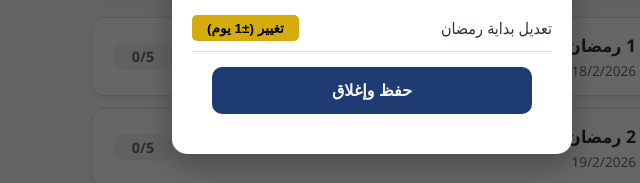
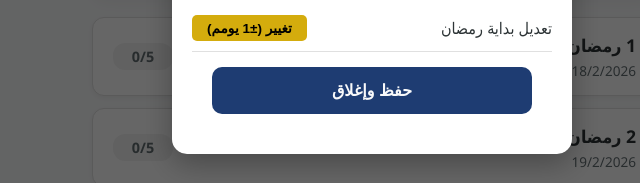
Before and after one commit to Yazeed-85/ramadan-tracker, a plain HTML site: page index.html in a window 1280 px wide. Both pictures are taken after a click on the button "⚙️". Shown: the part 357-540 px from the top of the page, 268-908 px from the left. Drawn offline with Linux system fonts and the light colour scheme.

Commit message:
Update index.html

```diff
--- a/index.html
+++ b/index.html
@@ -118,7 +118,7 @@
             <h3>⚙️ الإعدادات</h3>
             <div class="settings-row">
                 <span>تعديل بداية رمضان</span>
-                <button class="external-btn" onclick="adjustStartDate()">تغيير (±1 يوم)</button>
+                <button class="external-btn" onclick="adjustStartDate()">تغيير (±1 يومم)</button>
             </div>
             <button class="complete-btn" onclick="closeSettings(null)">حفظ وإغلاق</button>
         </div>
```
